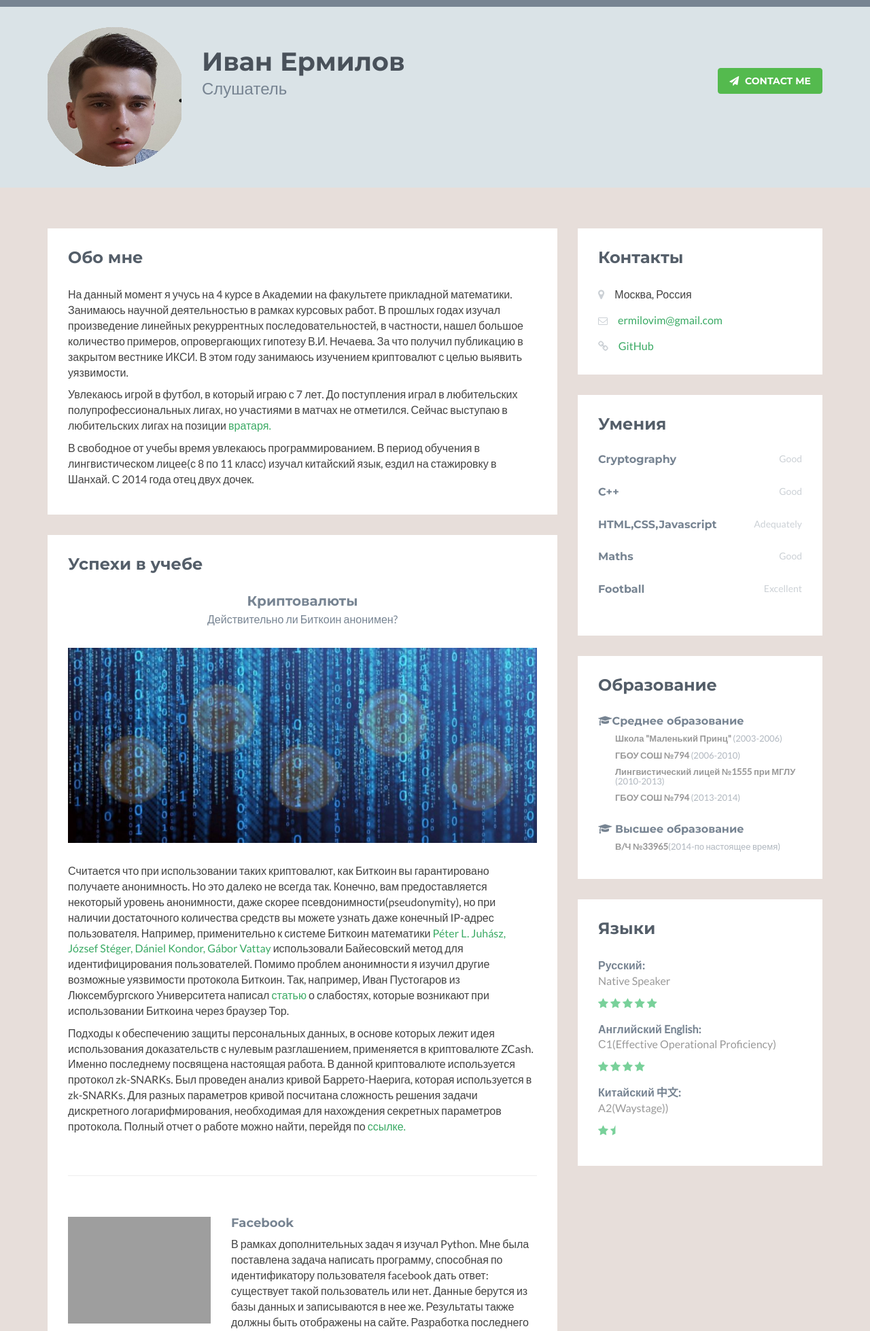
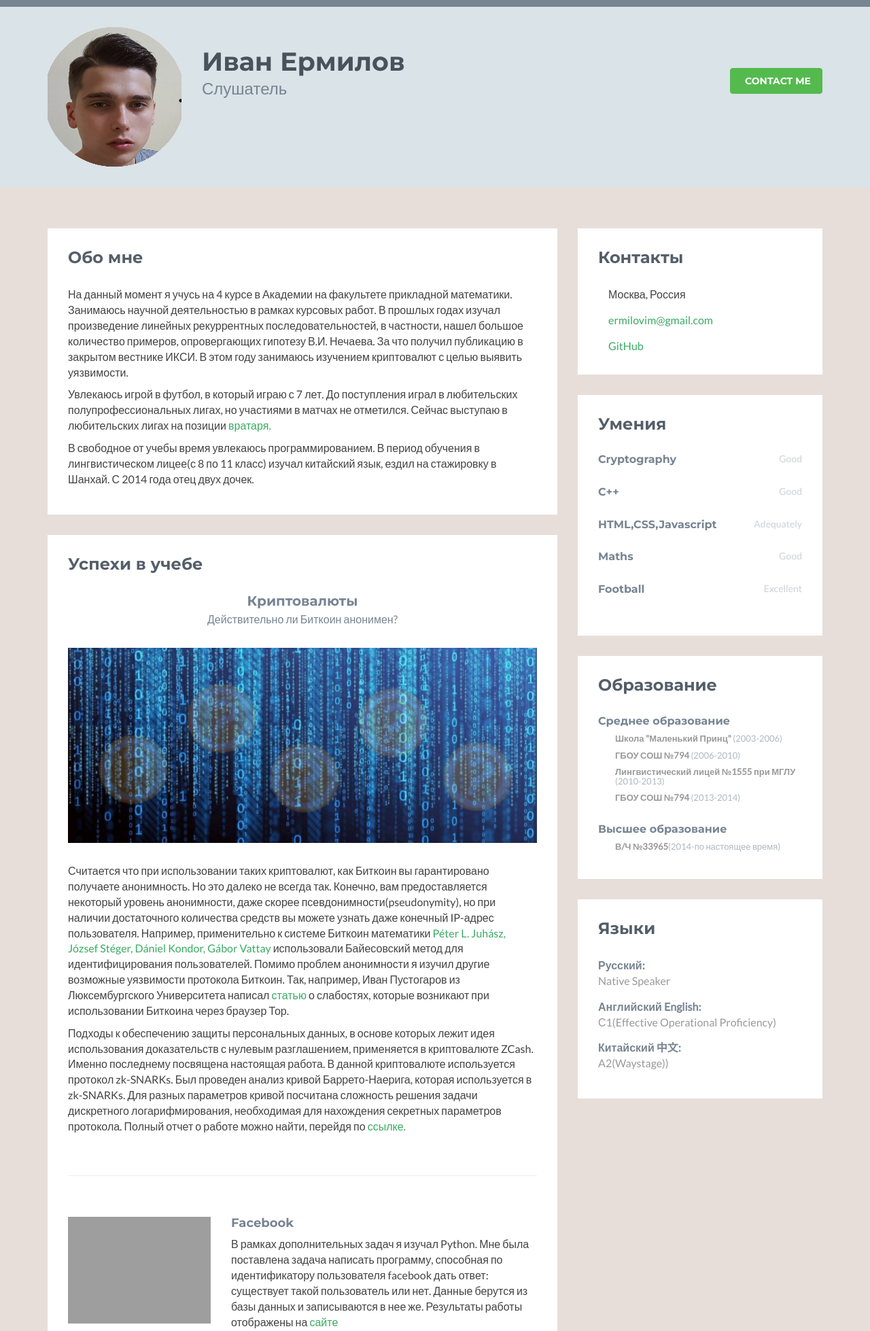
Before and after one commit to ermilovim/NewDjango, a Django app: page / in a window 1280 px wide. Shown: the top 1958 px of the page at 68% size. Run offline with Django 3.2, Linux system fonts and the light colour scheme; some libraries are stand-ins or nearby versions; grey boxes are pictures that could not be loaded.

Commit message:
last version for site
///

```diff
--- a/MyWebSite/MyWebPage1/templates/mywebpage1/main.html
+++ b/MyWebSite/MyWebPage1/templates/mywebpage1/main.html
@@ -14,9 +14,9 @@
     <link href='http://fonts.googleapis.com/css?family=Lato:300,400,300italic,400italic' rel='stylesheet' type='text/css'>
     <link href='http://fonts.googleapis.com/css?family=Montserrat:400,700' rel='stylesheet' type='text/css'>
     <!-- Global CSS -->
-    <link rel="stylesheet" href="assets/plugins/bootstrap/css/bootstrap.min.css">
+    <link rel="stylesheet" href="{% static 'polls/plugins/bootstrap/css/bootstrap.min.css' %}">
     <!-- Plugins CSS -->
-    <link rel="stylesheet" href="assets/plugins/font-awesome/css/font-awesome.css">
+    <link rel="stylesheet" href="{% static 'polls/plugins/font-awesome/css/font-awesome.css' %}s">
 
 
     <!-- Theme CSS -->
@@ -79,7 +79,8 @@
                                 </a>
                                 <div class="desc col-md-8 col-sm-8 col-xs-12">
                                     <h3 class="title"><a href="https://github.com/ermilovim/facebook" target="_blank">Facebook</a></h3>
-                                    <p>В рамках дополнительных задач я изучал Python. Мне была поставлена задача написать программу, способная по идентификатору пользователя facebook дать ответ: существует такой пользователь или нет. Данные берутся из базы данных и записываются в нее же. Результаты также должны быть отображены на сайте. Разработка последнего вопроса ведется.</p>
+                                    <p>В рамках дополнительных задач я изучал Python. Мне была поставлена задача написать программу, способная по идентификатору пользователя facebook дать ответ: существует такой пользователь или нет. Данные берутся из базы данных и записываются в нее же. Результаты работы отображены
+                                        на <a href ="E:\python\NewDjango\MyWebSite\MyWebPage2\templates\mywebpage2\main.html"> сайте </a> </p>
                                 </div>
                             </div>
                             <hr class="divider" />
```
